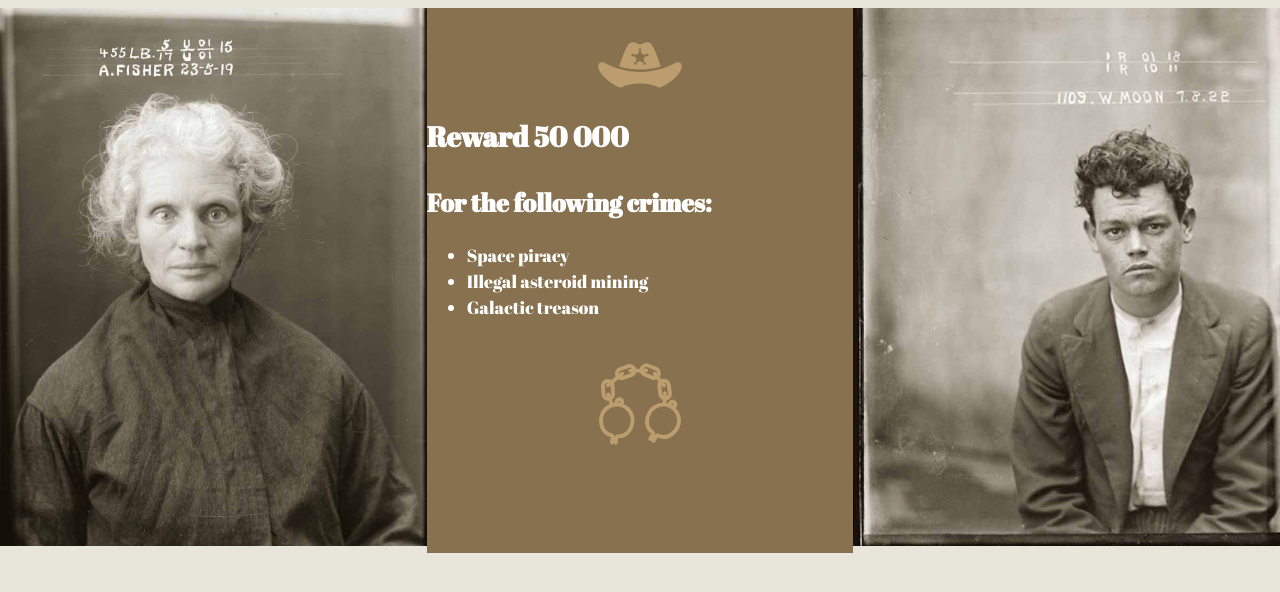
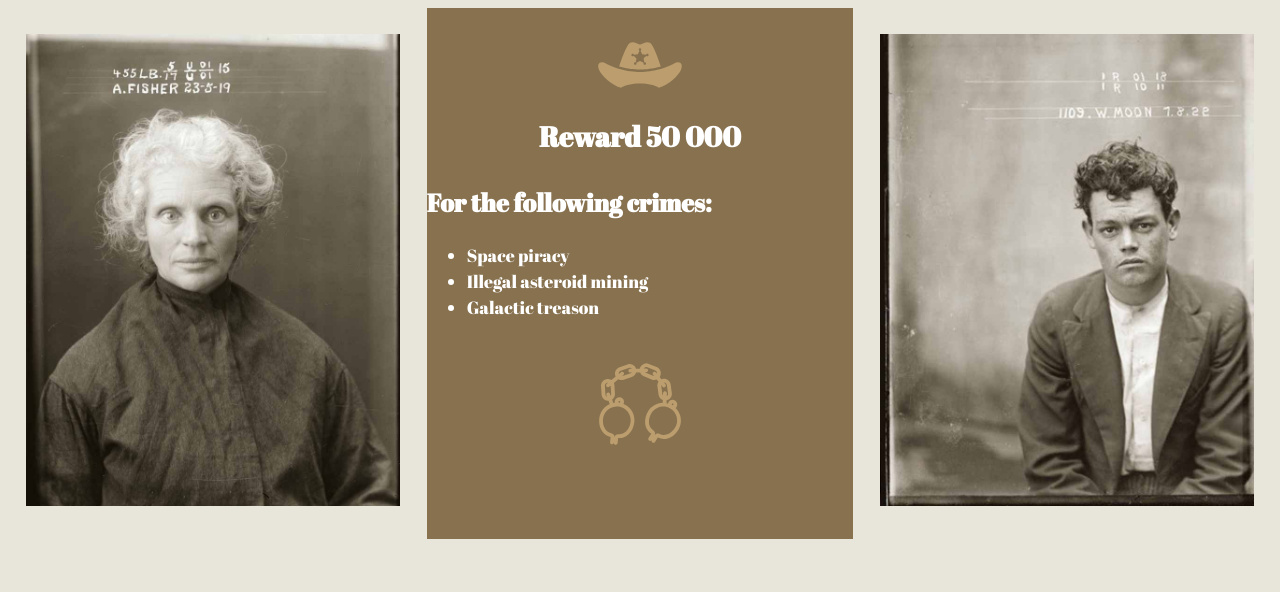
Before and after one commit to isabelle6/dsn1676-assignment-1, a plain HTML site: page index.html in a window 1280 px wide. Shown: the part 98-690 px from the top of the page. Drawn offline with Linux system fonts and the light colour scheme.

Commit message:
Centered text in middle box

```diff
--- a/css/main.css
+++ b/css/main.css
@@ -51,6 +51,10 @@ body {
     margin: 0 auto;
 }
 
+.text-align {
+    text-align: center;
+}
+
 .images {
     width: 100%;
 }
--- a/index.html
+++ b/index.html
@@ -18,12 +18,12 @@
 </div>
 
 <div class="grid">
-    <div class="unit unit-xs-1 unit-s-1 unit-m-1 unit-l-1-3">
+    <div class="island unit unit-xs-1 unit-s-1 unit-m-1 unit-l-1-3">
         <img class="images border" src="images/outlaw-woman.jpg" alt="Outlaw Woman">
     </div>
     <div class="box-bg unit unit-xs-1 unit-s-1 unit-m-1 unit-l-1-3">
         <img class="pad-top pad-bottom-half icons" src="images/hat.svg" alt="Cowboy Hat">
-        <h2>Reward 50 000</h2>
+        <h2 class="text-align">Reward 50 000</h2>
         <h3>For the following crimes:</h3>
         <ul>
             <li>Space piracy</li>
@@ -32,7 +32,7 @@
         </ul>
         <img class="pad-top-half pad-bottom icons" src="images/handcuffs.svg" alt="Handcuffs">
     </div>
-    <div class="unit unit-xs-1 unit-s-1 unit-m-1 unit-l-1-3">
+    <div class="island unit unit-xs-1 unit-s-1 unit-m-1 unit-l-1-3">
         <img class="images border" src="images/outlaw-man.jpg" alt="Outlaw Man">
     </div>
 </div>
```
